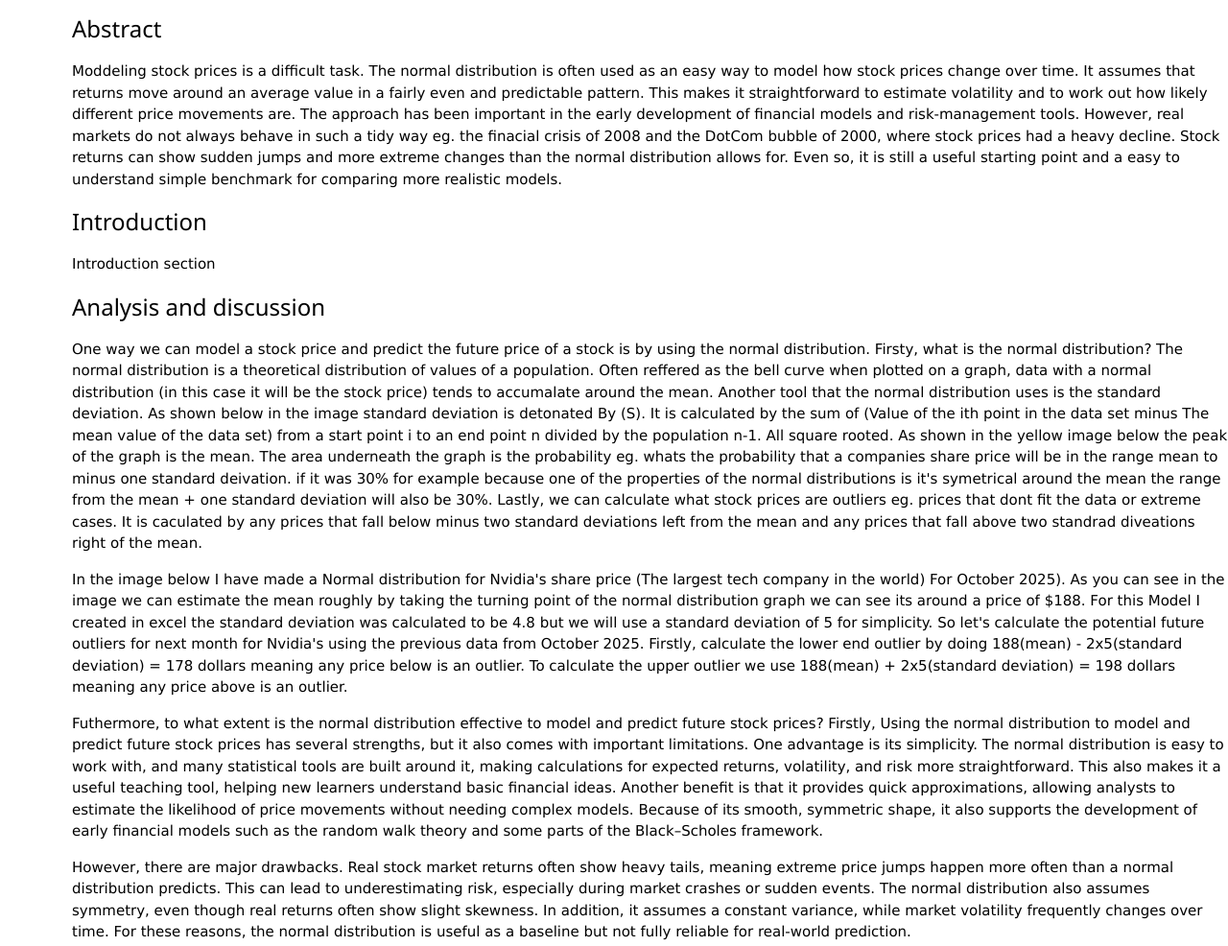
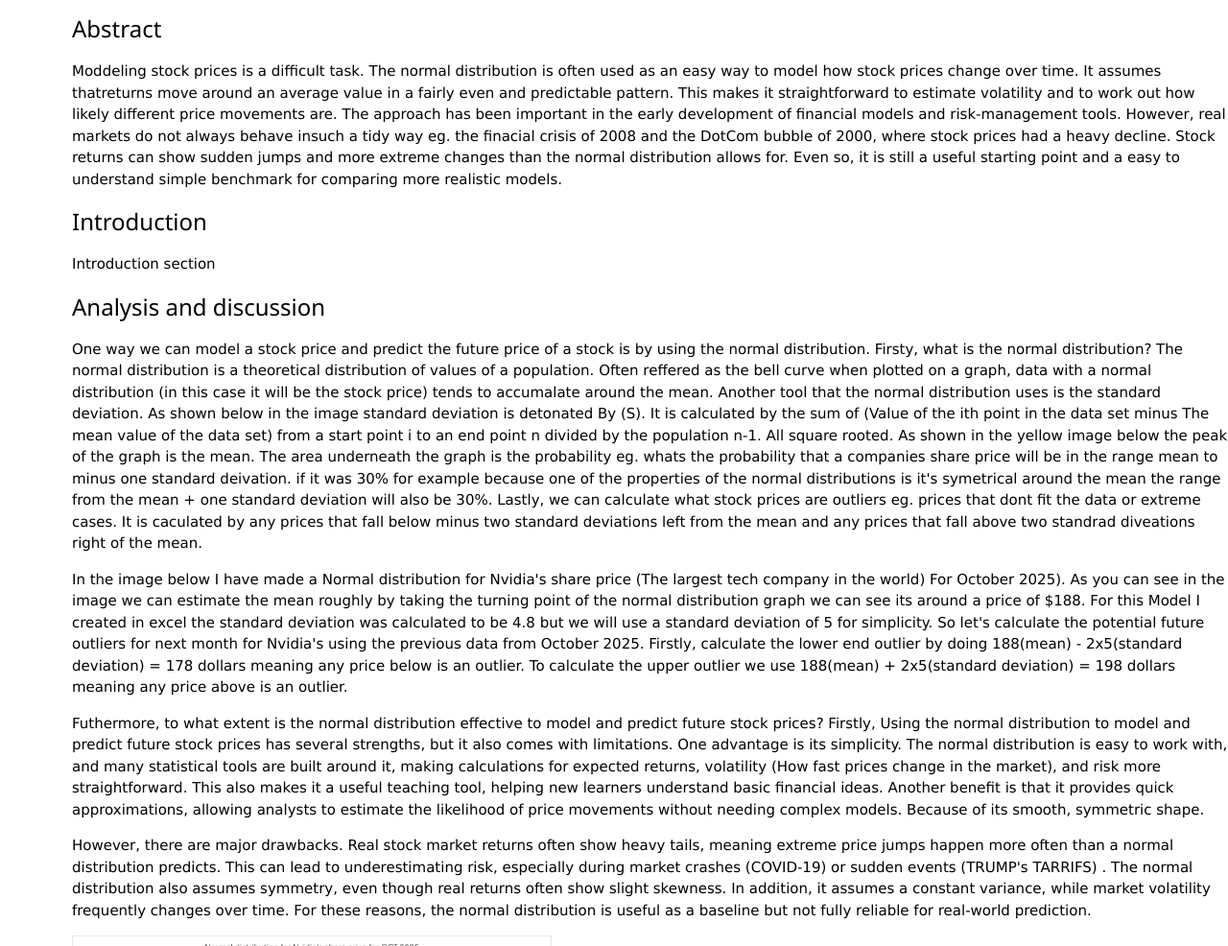
Before and after one commit to calumquirk/FEPFSYCQ00131, a plain HTML site: page index.html in a window 1280 px wide. Shown: the part 811-1797 px from the top of the page at 96% size. Drawn offline with nearby package versions, Linux system fonts and the light colour scheme.

Commit message:
Update index.html

```diff
--- a/index.html
+++ b/index.html
@@ -70,11 +70,11 @@
   <h3>Abstract</h3>
     <section id="Abstract">
       <p >
-          Moddeling stock prices is a difficult task. The normal distribution is often used as an easy way to model how stock prices change over time. It assumes that
-          returns move around an average value in a fairly even and predictable pattern. This makes it straightforward to
-          estimate volatility and to work out how likely different price movements are. The approach has been important in
-          the early development of financial models and risk-management tools. However, real markets do not always behave in
-          such a tidy way eg. the finacial crisis of 2008 and the DotCom bubble of 2000, where stock prices had a heavy decline. Stock returns can show sudden jumps and more extreme changes than the normal distribution allows
+          Moddeling stock prices is a difficult task. The normal distribution is often used as an easy way to model how stock prices change over time. It
+          assumes thatreturns move around an average value in a fairly even and predictable pattern. This makes it straightforward to estimate volatility
+          and to work out how likely different price movements are. The approach has been important in the early development of financial models and
+          risk-management tools. However, real markets do not always behave insuch a tidy way eg. the finacial crisis of 2008 and the DotCom bubble of 2000,
+          where stock prices had a heavy decline. Stock returns can show sudden jumps and more extreme changes than the normal distribution allows
           for. Even so, it is still a useful starting point and a easy to understand simple benchmark for comparing more realistic models.
       </p>
   </section>
@@ -110,15 +110,14 @@
       </p>
       <p>
          Futhermore, to what extent is the normal distribution effective to model and predict future stock prices? Firstly, Using the normal distribution to model and
-         predict future stock prices has several strengths, but it also comes with important limitations. One advantage is its simplicity. The normal distribution is
-         easy to work with, and many statistical tools are built around it, making calculations for expected returns, volatility, and risk more straightforward. This
+         predict future stock prices has several strengths, but it also comes with limitations. One advantage is its simplicity. The normal distribution is
+         easy to work with, and many statistical tools are built around it, making calculations for expected returns, volatility (How fast prices change in the market), and risk more straightforward. This
          also makes it a useful teaching tool, helping new learners understand basic financial ideas. Another benefit is that it provides quick approximations,
-         allowing analysts to estimate the likelihood of price movements without needing complex models. Because of its smooth, symmetric shape, it also supports the
-         development of early financial models such as the random walk theory and some parts of the Black–Scholes framework.
+         allowing analysts to estimate the likelihood of price movements without needing complex models. Because of its smooth, symmetric shape.
       </p>
       <p>
          However, there are major drawbacks. Real stock market returns often show heavy tails, meaning extreme price jumps happen more often than a normal distribution
-         predicts. This can lead to underestimating risk, especially during market crashes or sudden events. The normal distribution also assumes symmetry, even though
+         predicts. This can lead to underestimating risk, especially during market crashes (COVID-19) or sudden events (TRUMP's TARRIFS) . The normal distribution also assumes symmetry, even though
          real returns often show slight skewness. In addition, it assumes a constant variance, while market volatility frequently changes over time. For these reasons,
          the normal distribution is useful as a baseline but not fully reliable for real-world prediction.
 </p>
```
